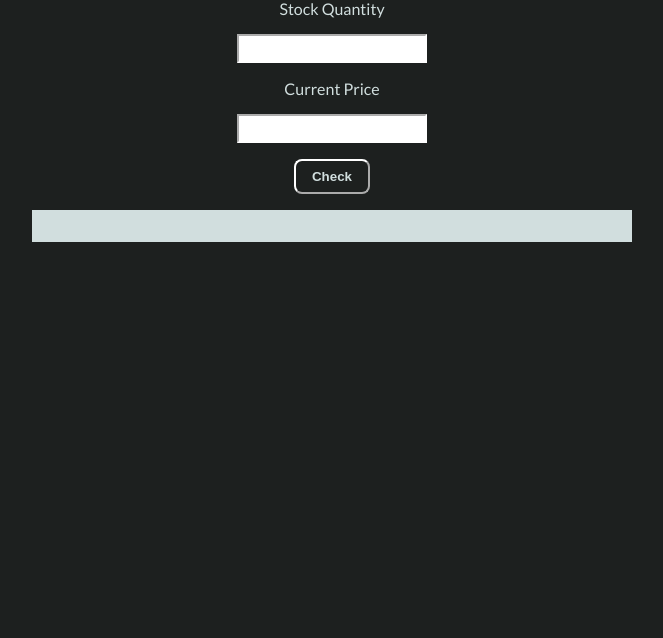
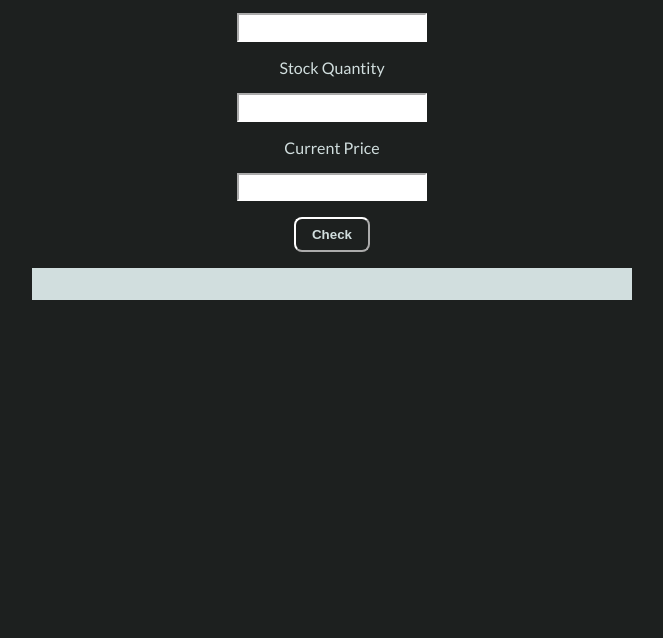
Before and after one commit to kumarsaket601/neogcamp-project5-stockpricegain, a plain HTML site: page index.html in a window 1280 px wide. Shown: the part 162-800 px from the top of the page, without its empty margins (308-971 px from the left). Drawn offline with Linux system fonts and the light colour scheme.

Commit message:
upgrade css

```diff
--- a/style.css
+++ b/style.css
@@ -9,7 +9,7 @@ body{
     sans-serif;
     background-color: var(--primary-color);
     color: var(--secondary-color);
-    margin: auto;
+    margin: 5rem auto;
 }
 
 .container{
@@ -53,4 +53,5 @@ input{
     text-align: center;
     max-width: 600px;
     font-weight: bold;
+
 }
```
